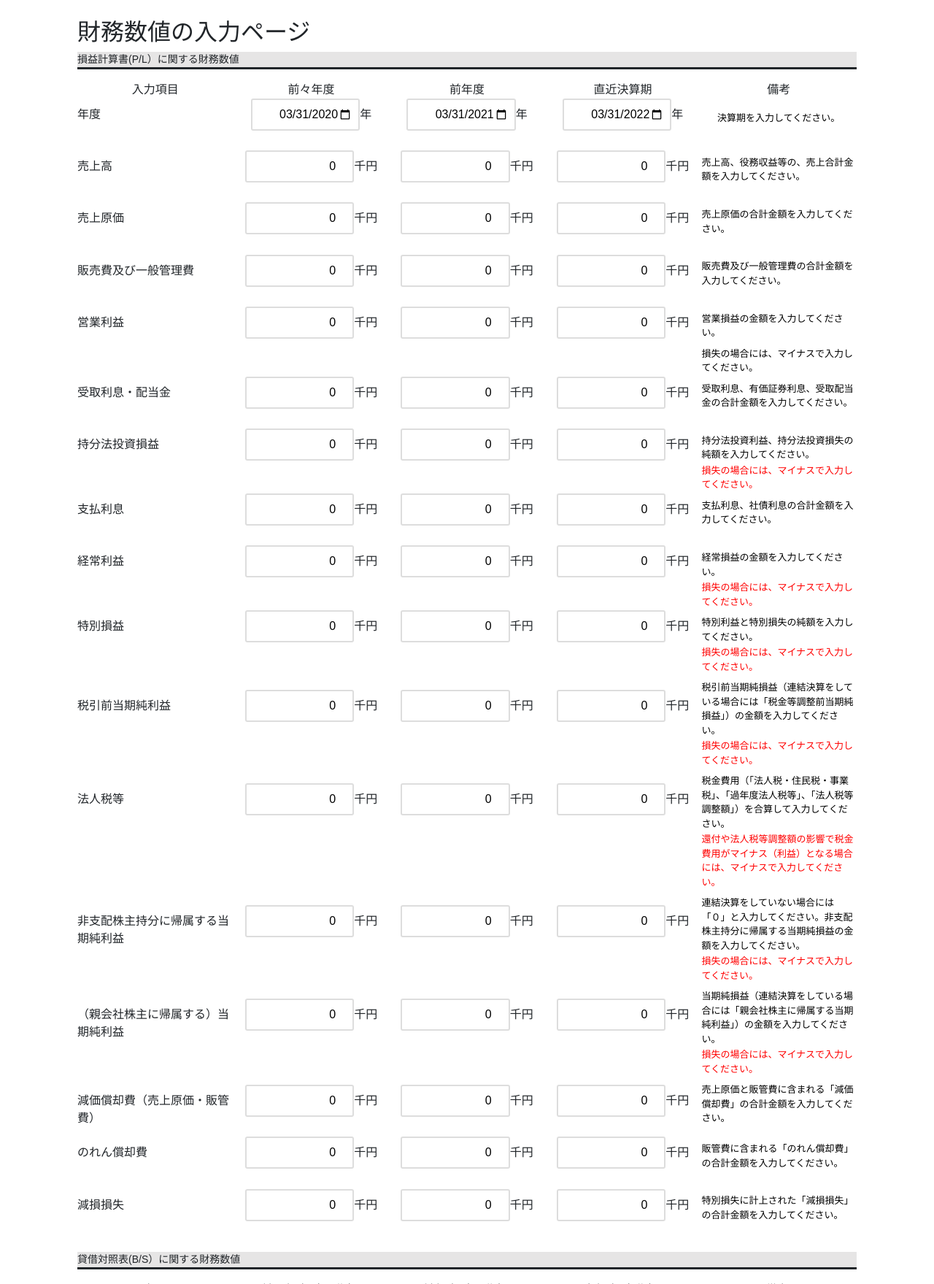
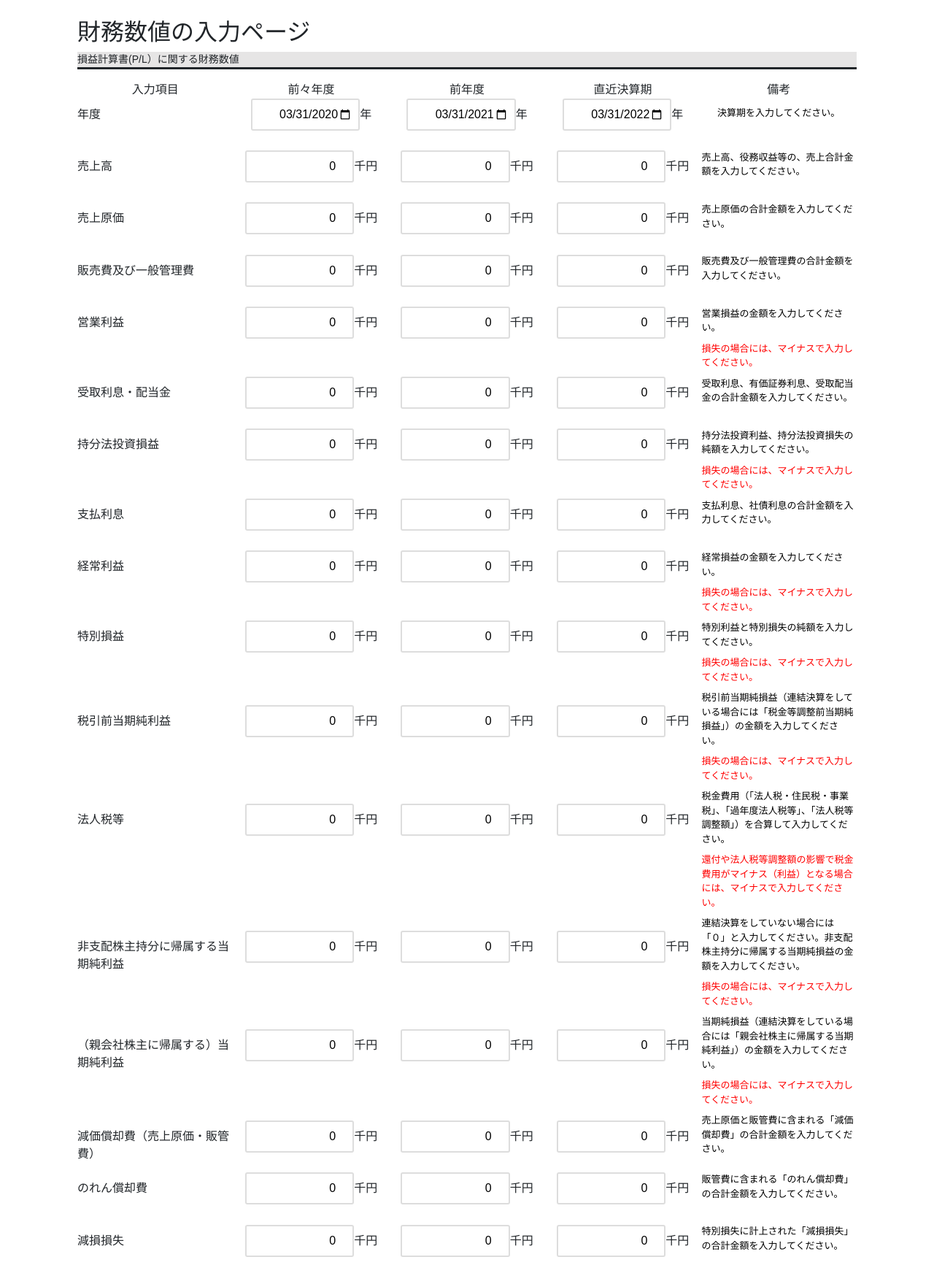
Before and after one commit to AtsushiArai/WebApps, a Django app: page /valuation/ in a window 1280 px wide. Shown: the part 532-2291 px from the top of the page at 73% size. Run offline with Django 3.2, Linux system fonts and the light colour scheme; some libraries are stand-ins or nearby versions.

Commit message:
template test.

```diff
--- a/valuation/static/valuation/css/style.css
+++ b/valuation/static/valuation/css/style.css
@@ -76,7 +76,7 @@ input {
     font-size: small;
     margin: 0rem;
     padding: 1px;
-    padding-top: 0.5rem;
+    padding-bottom: 0.5rem;
 }
 
 .td .detail-notice {
@@ -87,6 +87,7 @@ input {
     color: red;
     margin: 0rem;
     padding: 1px;
+    padding-bottom: 0.5rem;
 }
 
 
--- a/valuation/templates/valuation/valuation.html
+++ b/valuation/templates/valuation/valuation.html
@@ -181,7 +181,7 @@ window.onkeydown = keydown;
                     <div class="td"><input name="operating_income" type="number" min="-10000000000000" max="10000000000000" value="0">千円</div>
                     <div class="td">
                         <p class="detail">営業損益の金額を入力してください。</p>
-                        <p class="detail">損失の場合には、マイナスで入力してください。</p>
+                        <p class="detail-notice">損失の場合には、マイナスで入力してください。</p>
                     </div>
             </div>
             <div class="tr">
```
